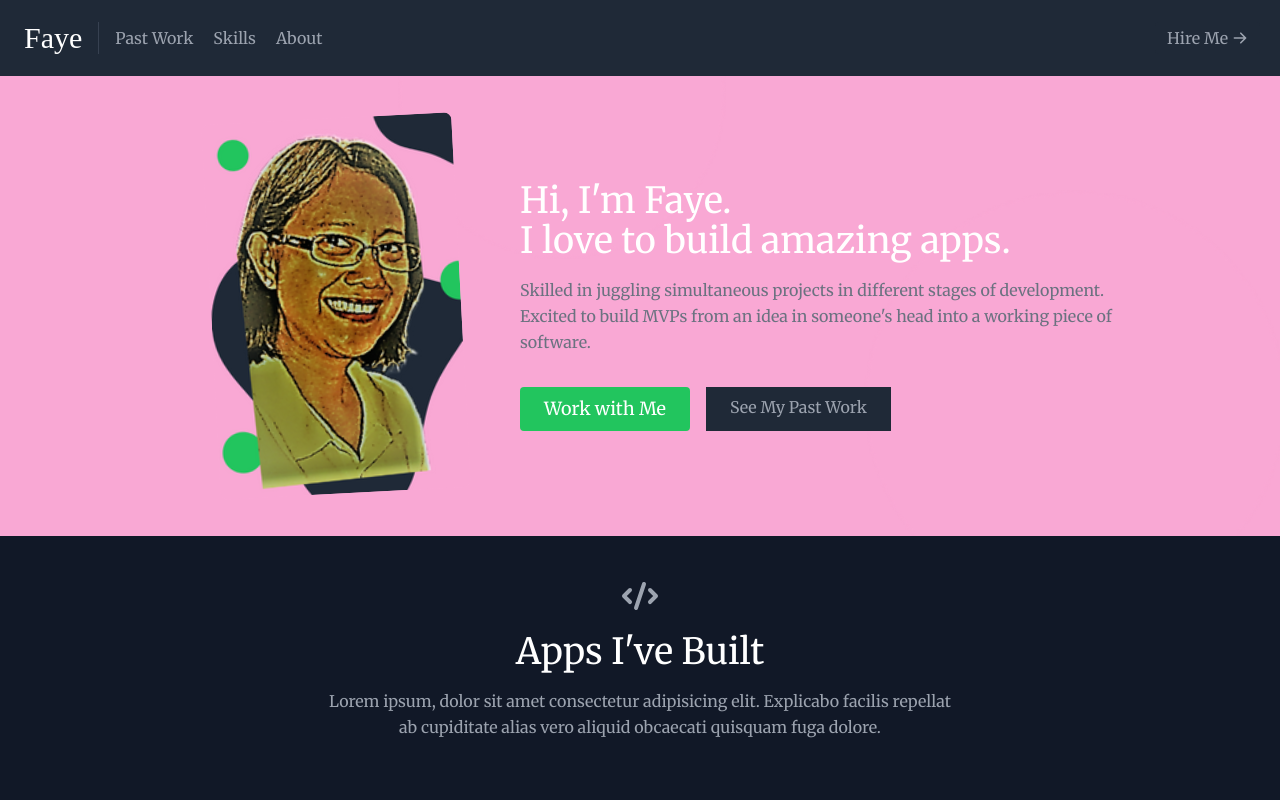
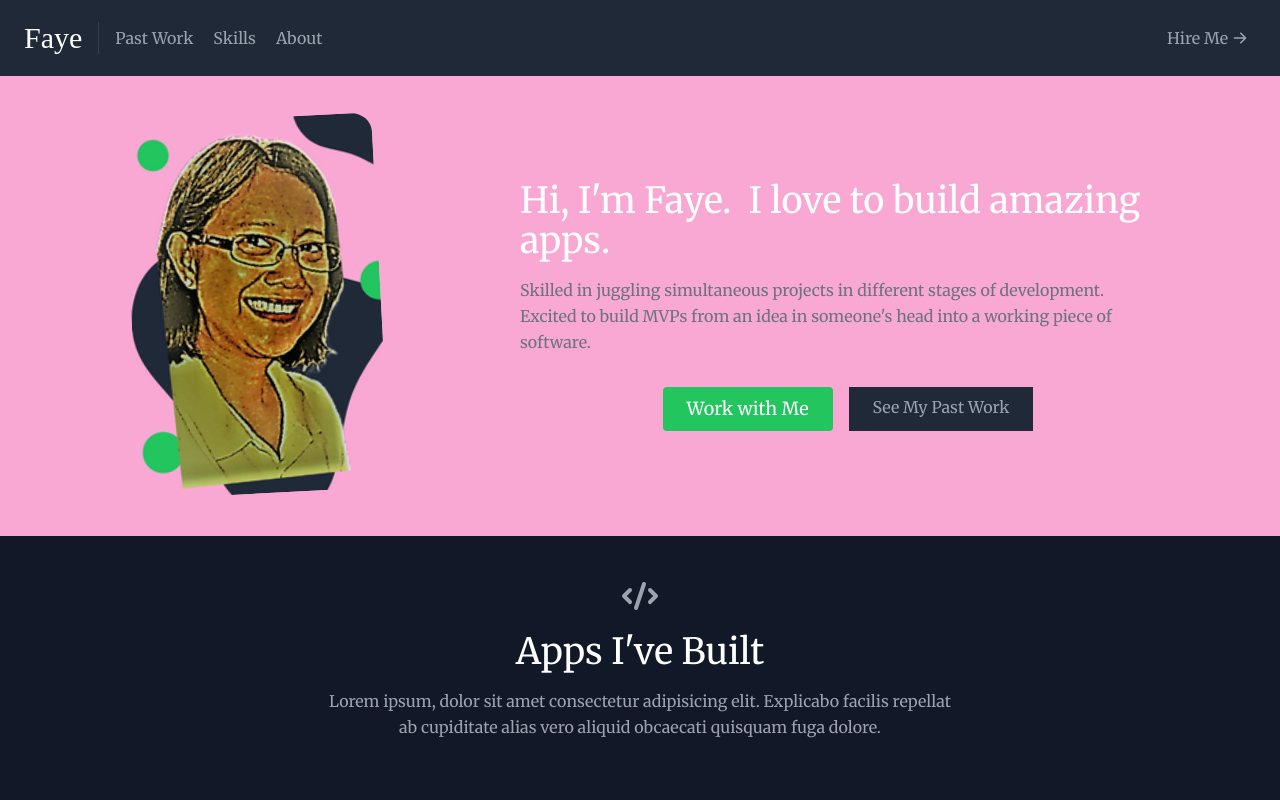
Before and after one commit to alvfaye/portfolio, a React (Create React App) app: page / in a window 1280 px wide. Shown: the top 800 px of the page. Built offline with nearby package versions, Linux system fonts and the light colour scheme; a web font is replaced by a local one.

Commit message:
update about margins

```diff
--- a/src/components/About.tsx
+++ b/src/components/About.tsx
@@ -1,19 +1,18 @@
 import image1 from '../images/profile.png';
-
 
 function About() {
   return (
     <section id="about" className="bg-hero-pattern bg-cover bg-opacity-80">
       <div className="container flex justify-center mx-auto px-2 py-20 md:flex-row flex-col items-center ">
-        <div className="lg:flex-grow md:w-7 lg:pr-24 flex flex-col md:items-start md:text-left mb-16 md:mb-0 items-center text-center order-last">
-
-          <h1 className="title-font sm:text-4xl text-3xl mb-4 font-medium text-white">
+        <div className="mx-auto md:flex-grow md:w-7 lg:pr-24 flex flex-col md:items-center md:text-left mb-16 md:mb-0 items-center text-center order-last">
+          <div className="title-font sm:text-4xl text-3xl mb-4 font-medium text-white">
             Hi, I'm Faye. &nbsp;
-            <br className="hidden lg:inline-block" />I love to build amazing
-            apps.
-          </h1>
+            {/* <br className="hidden lg:inline-block" /> */}I love to build
+            amazing apps.
+          </div>
           <p className="mb-8 leading-relaxed text-gray-500 font-Merriweather">
-            Skilled in juggling simultaneous projects in different stages of development.
+            Skilled in juggling simultaneous projects in different stages of
+            development.
             <br />
             Excited to build MVPs from an idea in someone's head into a working
             piece of software.
@@ -34,9 +33,9 @@ function About() {
           </div>
         </div>
 
-        <div className="flex justify-around lg:max-w-lg lg:w-full md:w-1/2 w-5/6 pr-4">
+        <div className="lg:max-w-lg lg:w-full md:w-1/2 w-5/6 pr-4 flex justify-evenly mb-14 md:mb-0">
           <img
-            className="object-cover object-center rounded-md scale-125 translate-x-20 -rotate-3"
+            className="rounded-2xl scale-125 -rotate-3"
             alt="hero"
             src={image1}
           />
```
